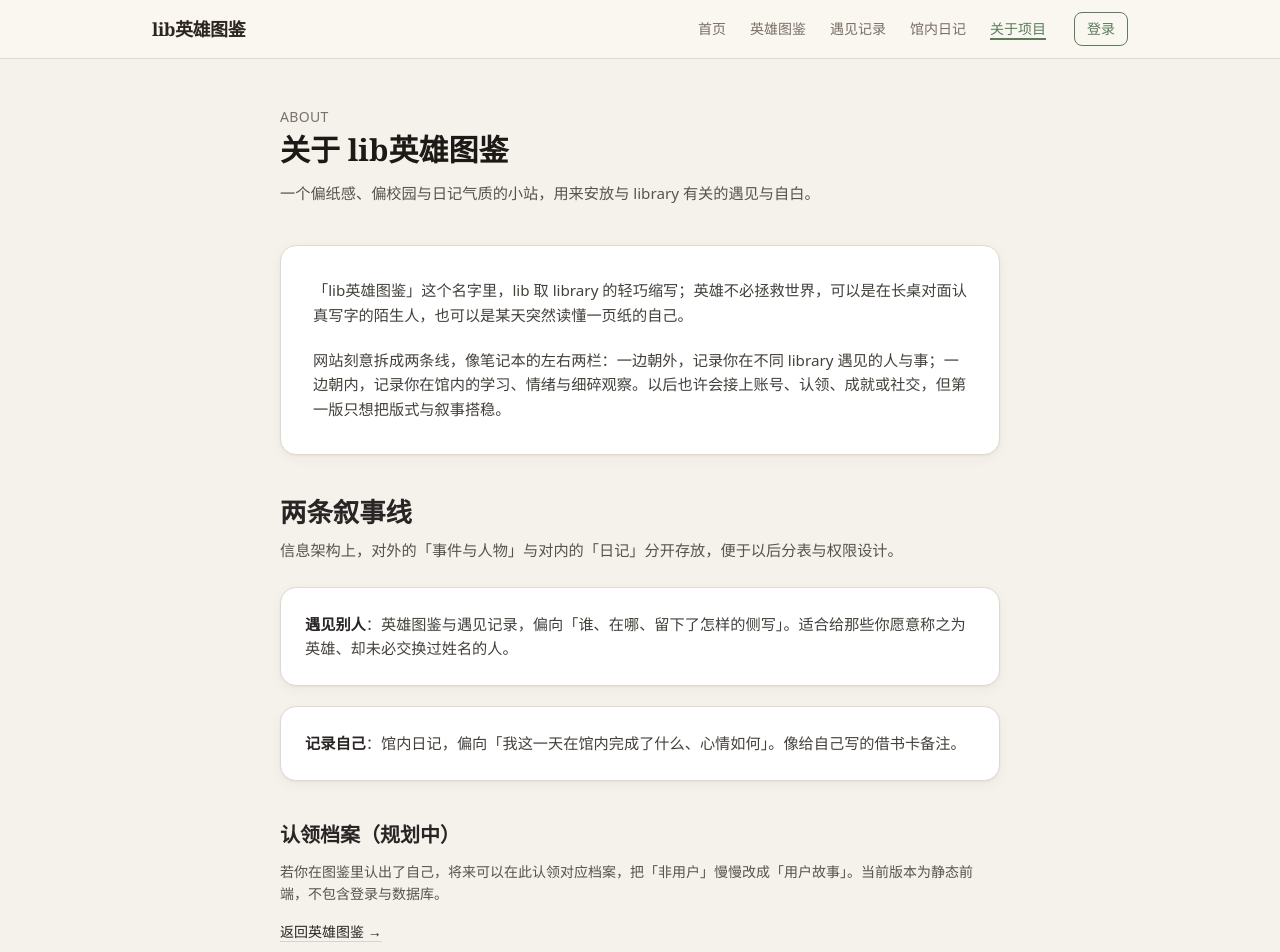
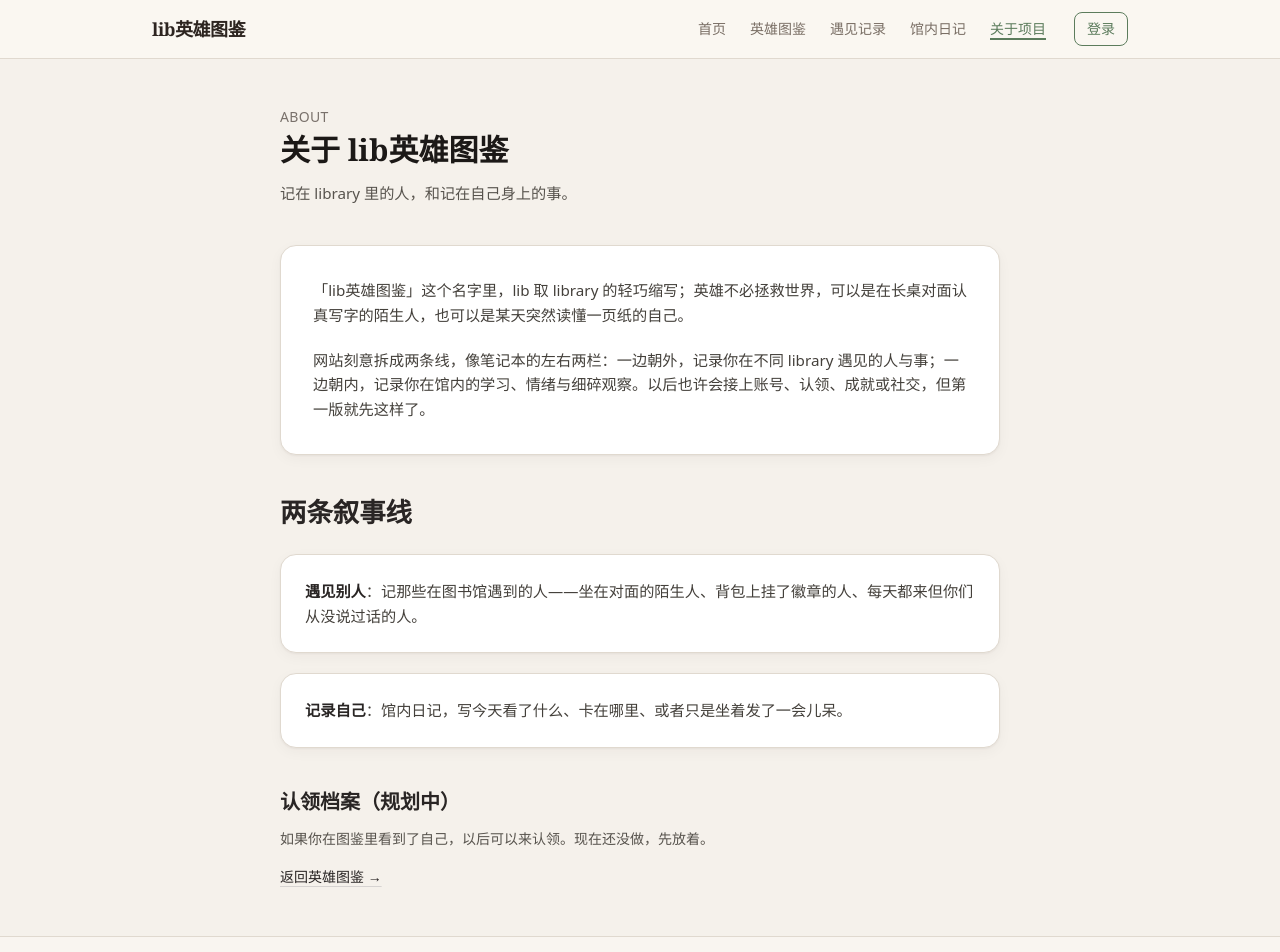
Before and after one commit to Scyyyy4/lib-hero-catalog, a Next.js app: page /about in a window 1280 px wide. Shown: the top 952 px of the page. Built offline with nearby package versions, Linux system fonts and the light colour scheme; no server answers.

Commit message:
update about page copy - less AI, more human

```diff
--- a/app/about/page.tsx
+++ b/app/about/page.tsx
@@ -15,7 +15,7 @@ export default function AboutPage() {
       <PageHeader
         eyebrow="ABOUT"
         title="关于 lib英雄图鉴"
-        subtitle="一个偏纸感、偏校园与日记气质的小站，用来安放与 library 有关的遇见与自白。"
+        subtitle="记在 library 里的人，和记在自己身上的事。"
       />
 
       <div className="card-surface space-y-5 p-6 sm:p-8">
@@ -26,7 +26,7 @@ export default function AboutPage() {
         <p className="text-sm leading-relaxed text-stone-700 sm:text-[0.95rem]">
           网站刻意拆成两条线，像笔记本的左右两栏：一边朝外，记录你在不同
           library
-          遇见的人与事；一边朝内，记录你在馆内的学习、情绪与细碎观察。以后也许会接上账号、认领、成就或社交，但第一版只想把版式与叙事搭稳。
+          遇见的人与事；一边朝内，记录你在馆内的学习、情绪与细碎观察。以后也许会接上账号、认领、成就或社交，但第一版就先这样了。
         </p>
       </div>
 
@@ -34,19 +34,18 @@ export default function AboutPage() {
         <SectionTitle
           id="threads-heading"
           title="两条叙事线"
-          subtitle="信息架构上，对外的「事件与人物」与对内的「日记」分开存放，便于以后分表与权限设计。"
         />
         <ul className="list-stack">
           <li className="card-surface p-5 sm:p-6">
             <p className="text-sm leading-relaxed text-stone-700 sm:text-[0.95rem]">
               <span className="font-semibold text-stone-800">遇见别人</span>
-              ：英雄图鉴与遇见记录，偏向「谁、在哪、留下了怎样的侧写」。适合给那些你愿意称之为英雄、却未必交换过姓名的人。
+              ：记那些在图书馆遇到的人——坐在对面的陌生人、背包上挂了徽章的人、每天都来但你们从没说过话的人。
             </p>
           </li>
           <li className="card-surface p-5 sm:p-6">
             <p className="text-sm leading-relaxed text-stone-700 sm:text-[0.95rem]">
               <span className="font-semibold text-stone-800">记录自己</span>
-              ：馆内日记，偏向「我这一天在馆内完成了什么、心情如何」。像给自己写的借书卡备注。
+              ：馆内日记，写今天看了什么、卡在哪里、或者只是坐着发了一会儿呆。
             </p>
           </li>
         </ul>
@@ -64,7 +63,7 @@ export default function AboutPage() {
           认领档案（规划中）
         </h2>
         <p className="mt-3 text-sm leading-relaxed text-stone-600">
-          若你在图鉴里认出了自己，将来可以在此认领对应档案，把「非用户」慢慢改成「用户故事」。当前版本为静态前端，不包含登录与数据库。
+          如果你在图鉴里看到了自己，以后可以来认领。现在还没做，先放着。
         </p>
         <Link
           href="/heroes"
```
